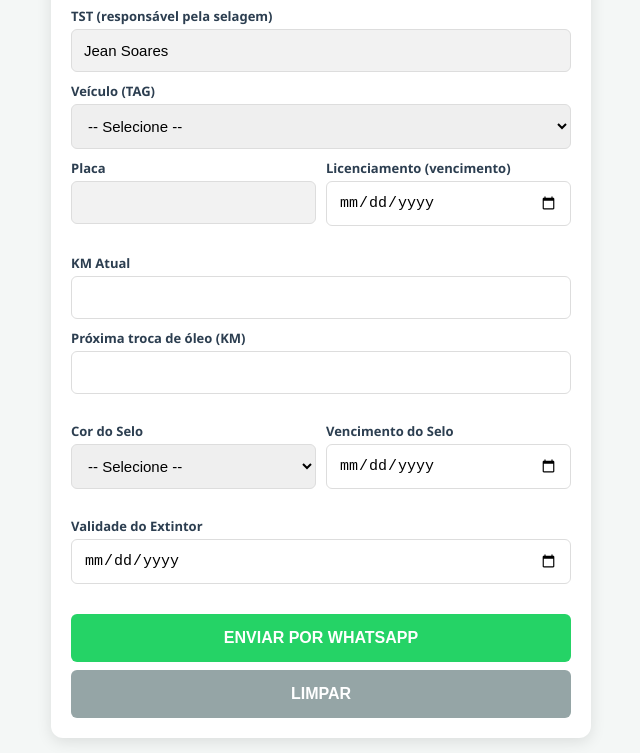
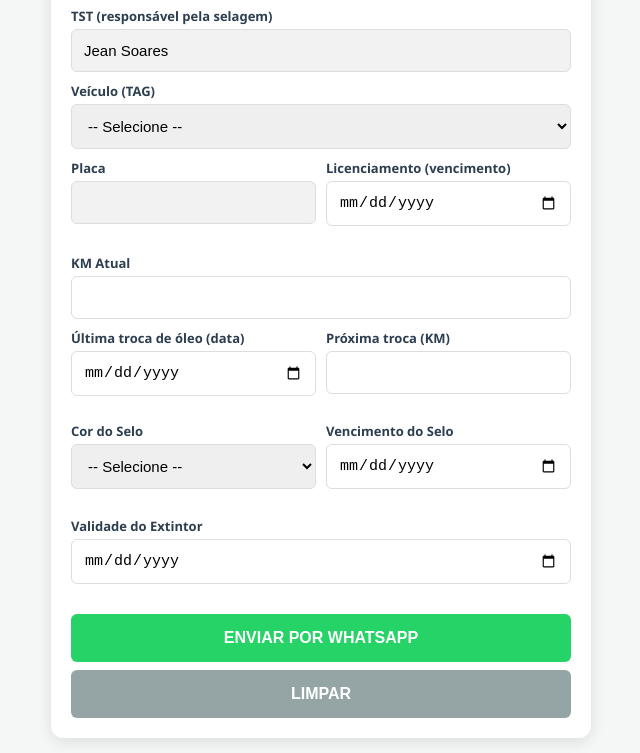
Before and after one commit to drikofn/Telejur_Dados-de-Selagem, a plain HTML site: page index.html in a window 1280 px wide. Shown: the part 182-935 px from the top of the page, without its empty margins (319-959 px from the left). Drawn offline with Linux system fonts and the light colour scheme.

Commit message:
Update index.html

```diff
--- a/index.html
+++ b/index.html
@@ -75,8 +75,12 @@
                 <input type="text" id="km_atual" inputmode="numeric" required oninput="mascaraKM(this); calcularTudo()">
             </div>
 
-            <div class="full-width">
-                <label>Próxima troca de óleo (KM)</label>
+            <div>
+                <label>Última troca de óleo (data)</label>
+                <input type="date" id="data_troca" required>
+            </div>
+            <div>
+                <label>Próxima troca (KM)</label>
                 <input type="text" id="prox_oleo" inputmode="numeric" required oninput="mascaraKM(this); calcularTudo()">
                 <span id="calc_oleo" class="status-calc"></span>
             </div>
@@ -202,6 +206,7 @@
         t += `*KM Atual:* ${$('km_atual').value} km\n${sep}\n`;
 
         t += `🛢️ *ÓLEO*\n`;
+        t += `*Última troca:* ${formatarData($('data_troca').value)}\n`;
         t += `*Próx. troca:* ${$('prox_oleo').value} km\n`;
         t += `*Status:* ${$('calc_oleo').innerText}\n${sep}\n`;
 
```
